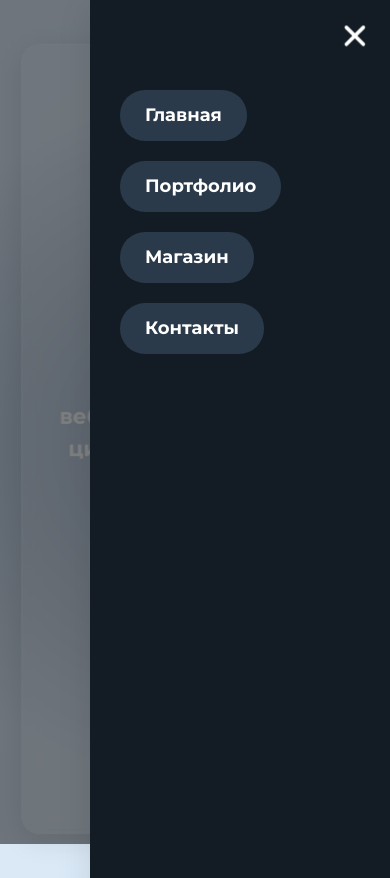
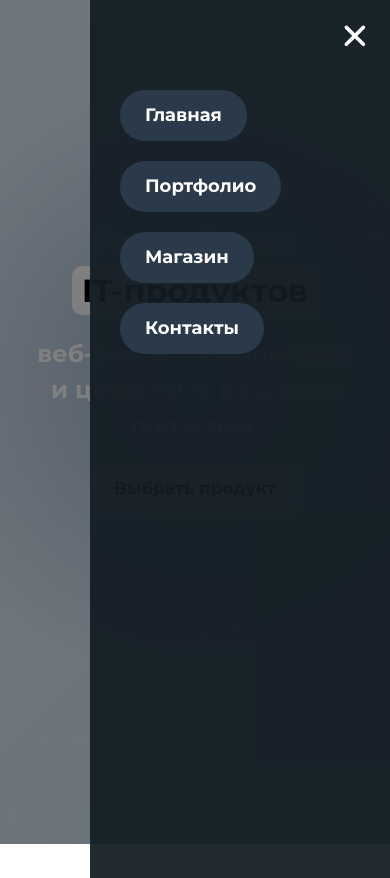
Before and after one commit to Revellison/RevellisonPage, a React (Vite) app: page / in a window 390 px wide. Both pictures are taken after a click on the label 353 px from the left and 39 px from the top of the page. After the commit the page ends 844 px from the top, so only its background shows below. Built offline with nearby package versions, Linux system fonts and the light colour scheme.

Commit message:
Доработка адаптивности бокового меню

```diff
--- a/src/components/burger.jsx
+++ b/src/components/burger.jsx
@@ -1,8 +1,6 @@
 import React, { useState, useEffect } from 'react';
 import '../components/css/burger.css';
 import { Link } from 'react-router-dom';
-
-
 
 const Checkbox = () => {
   const [isOpen, setIsOpen] = useState(false);
@@ -14,32 +12,25 @@ const Checkbox = () => {
   useEffect(() => {
     const body = document.body;
 
-    // Создаем или находим main-container при первой загрузке компонента
     let mainContainer = document.querySelector('.main-container');
 
     if (!mainContainer) {
-      // Если контейнер не существует, создаем его
       const root = document.getElementById('root') || document.body;
 
-      // Создаем контейнер для меню и кнопки
       const menuContainer = document.createElement('div');
       menuContainer.className = 'menu-controls';
 
-      // Перемещаем все дочерние элементы (кроме бургера и меню) в main-container
       mainContainer = document.createElement('div');
       mainContainer.className = 'main-container';
 
-      // Получаем все дочерние элементы root
       const allChildren = Array.from(root.children);
 
-      // Перемещаем элементы в соответствующие контейнеры
       allChildren.forEach(child => {
         if (child.classList.contains('side-menu') ||
             child.classList.contains('overlay') ||
             child === document.querySelector('.hamburger')?.parentNode) {
-          // Оставляем меню и бургер на своих местах
+
         } else {
-          // Перемещаем остальной контент в main-container
           mainContainer.appendChild(child.cloneNode(true));
           if (child.parentNode === root) {
             root.removeChild(child);
@@ -47,7 +38,6 @@ const Checkbox = () => {
         }
       });
 
-      // Добавляем контейнеры в DOM
       root.prepend(mainContainer);
     }
 
@@ -80,12 +70,10 @@ const Checkbox = () => {
             <li><Link to="/shop" className="side-nav-link" onClick={toggleMenu}>Магазин</Link></li>
             <li><Link to="/contacts" className="side-nav-link" onClick={toggleMenu}>Контакты</Link></li>
           </ul>
-          <div className="side-menu-buttons">
-          </div>
         </div>
       </div>
 
-      {isOpen && <div className="overlay" onClick={toggleMenu} />}
+      <div className="overlay" onClick={toggleMenu} />
     </>
   );
 }
--- a/src/components/css/burger.css
+++ b/src/components/css/burger.css
@@ -1,6 +1,3 @@
-
-
-
 .overlay {
   position: fixed;
   top: 0;
@@ -9,8 +6,15 @@
   bottom: 0;
   background-color: rgba(0, 0, 0, 0.5);
   z-index: 998;
+  transition: all 0.3s ease;
+  opacity: 0;
+  visibility: hidden;
 }
 
+body.menu-open .overlay {
+  opacity: 1;
+  visibility: visible;
+}
 
 .side-menu {
   position: fixed;
@@ -32,8 +36,7 @@
   display: flex;
   flex-direction: column;
   height: 100%;
-  background-color: #131c24;
-  box-shadow: 0 8px 32px rgba(0, 0, 0, 0.1);
+  background-color: #131c24ef;
   position: relative;
   overflow: hidden;
 }
@@ -156,28 +159,6 @@ body {
 }
 
 
-.main-container {
-  position: relative;
-  top: 0;
-  left: 0;
-  width: 100%;
-  min-height: 100vh;
-  transition: all 0.5s cubic-bezier(0.215, 0.61, 0.355, 1);
-  transform-origin: center center;
-  will-change: transform;
-}
-
-
-body.menu-open .main-container {
-  transform: scale(0.90);
-  background-color: rgba(255, 255, 255, 0.1);
-  backdrop-filter: blur(10px);
-  -webkit-backdrop-filter: blur(10px);
-  border-radius: 20px;
-  box-shadow: 0 8px 32px rgba(0, 0, 0, 0.1);
-  border: 1px solid rgba(255, 255, 255, 0.18);
-}
-
 body.menu-open .logo-container {
   opacity: 0;
   visibility: hidden;
@@ -192,10 +173,6 @@ body.menu-open .header-buttons {
   transition: opacity 0.3s ease, visibility 0.3s ease, transform 0.3s ease;
 }
 
-
-
-
-
 .menu-controls {
   position: fixed;
   z-index: 1000;
--- a/src/index.css
+++ b/src/index.css
@@ -23,7 +23,7 @@
 
 body {
   margin: 0;
-  min-height: 100vh;
+  min-height: 90vh;
   display: flex;
   place-items: center;
   background: linear-gradient(-45deg, #0d1216, #131c24, #1a2c3d, #243c54, #102040, #162a40);
--- a/src/pages/css/index.css
+++ b/src/pages/css/index.css
@@ -23,7 +23,6 @@ body {
     flex-direction: column;
     align-items: center;
     justify-content: center;
-    height: 100vh;
  }
 
  .image-section {
--- a/vite.config.js
+++ b/vite.config.js
@@ -18,5 +18,7 @@ export default defineConfig({
   // base: '/RevellisonPage/', // Если используете GitHub Pages без кастомного домена (замените на имя вашего репозитория)
   server: {
     historyApiFallback: true,
+    host: true,
+    port: 3000,
   }
 })
```
Also changed, not shown: src/main.jsx (+0 -8 lines).
